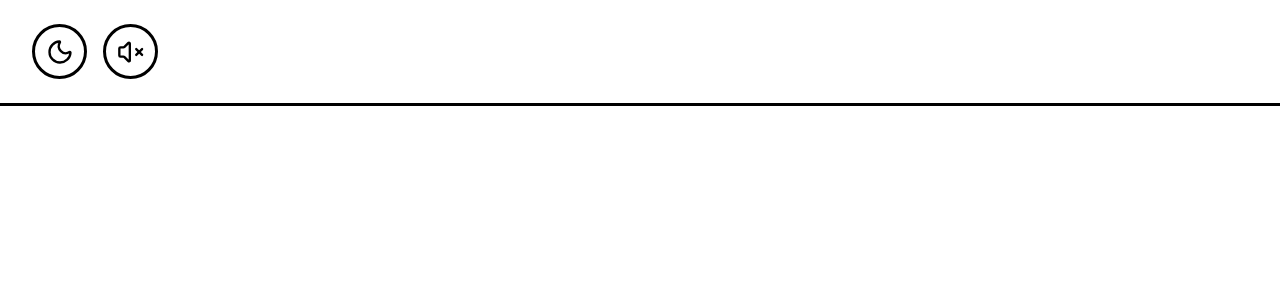
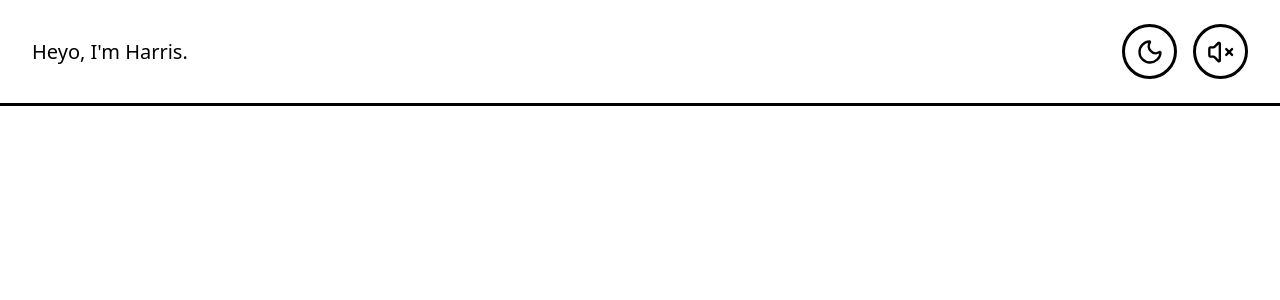
Before and after one commit to ASnailman/devportfolio, a Next.js app: page / in a window 1280 px wide. Shown: the top 300 px of the page. Built offline with nearby package versions, Linux system fonts and the light colour scheme.

Commit message:
Readded greeting in navbar

```diff
--- a/src/app/page.js
+++ b/src/app/page.js
@@ -22,14 +22,14 @@ export default function Home() {
       <nav className="navbar">
 
         {/* Left Side: Animated Greeting */}
-        {/* <motion.div
+        <motion.div
           className="nav-left"
           initial={{ opacity: 0, x: -20 }}
           animate={{ opacity: 1, x: 0 }}
           transition={{ duration: 0.8, ease: "easeOut" }}
         >
-          Heyo, I'm Harris.
-        </motion.div> */}
+          Heyo, I&apos;m Harris.
+        </motion.div>
 
         {/* Right Side: Action Buttons */}
         <div className="nav-right">
```
